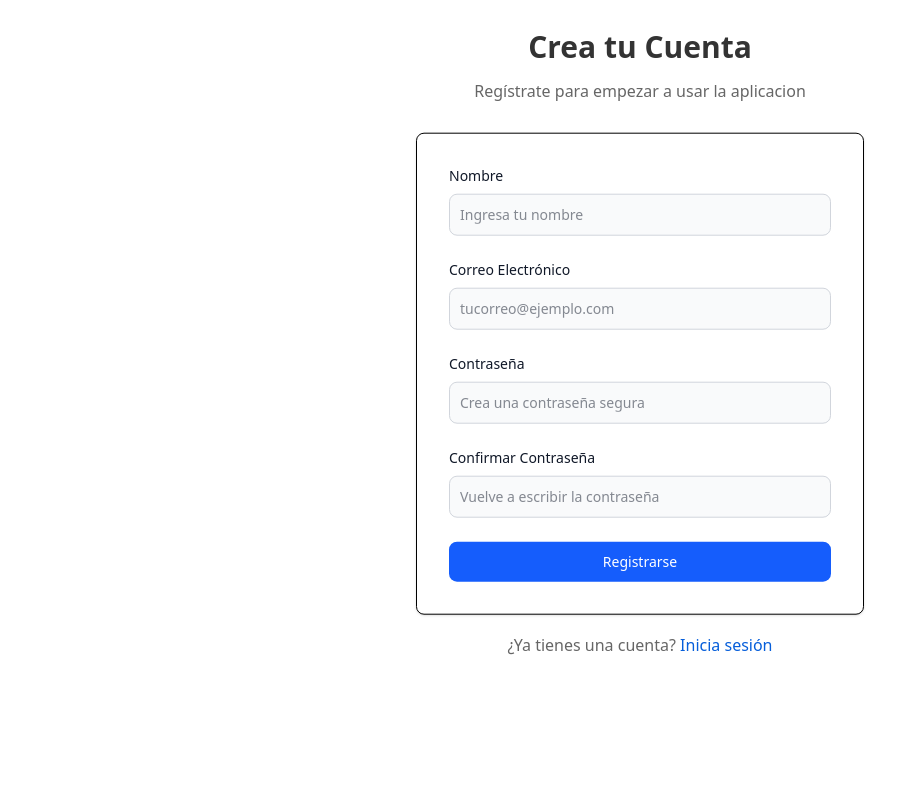
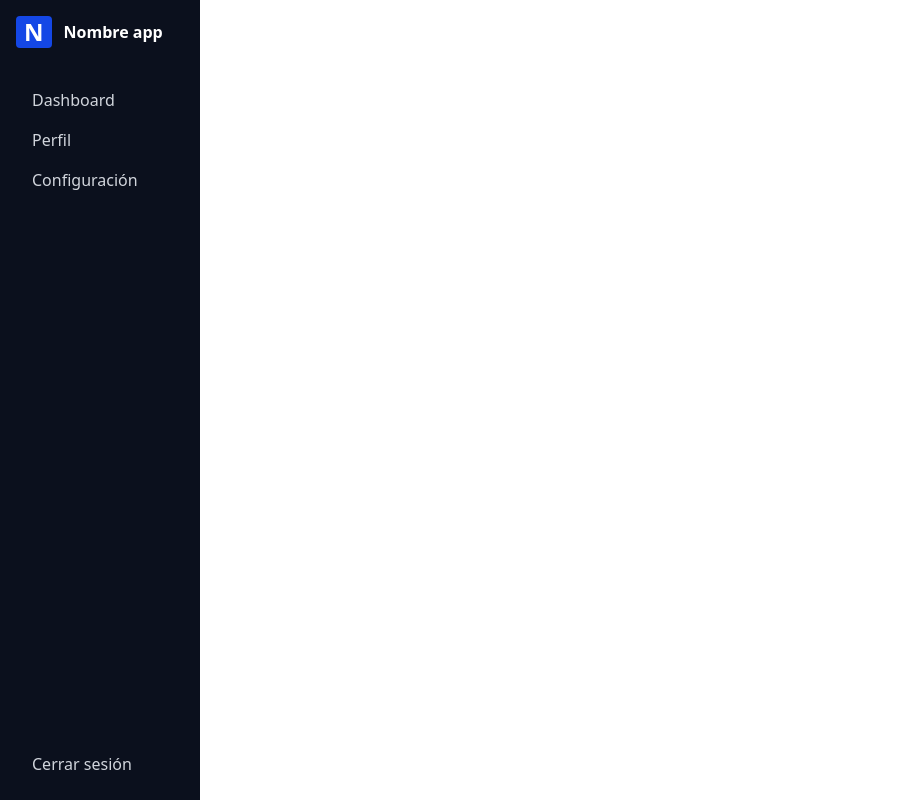
Before and after one commit to MAngelCar0/examen-octubre-m-m, a React (Vite) app: page / in a window 1280 px wide. Shown: the whole page, without its empty margins (0-911 px from the left). Built offline with nearby package versions, Linux system fonts and the light colour scheme.

Commit message:
se creo el componente AsideBar

```diff
--- a/src/App.jsx
+++ b/src/App.jsx
@@ -1,11 +1,12 @@
 import './App.css'
+import { AsideDashboard } from './components/AsideDashboard'
 import { Registro } from './pages/Registro/Registro'
 
 function App() {
 
 
   return (
-    <Registro/>
+    <AsideDashboard/>
   )
 }
 
--- /dev/null
+++ b/src/components/AsideDashboard.css
@@ -0,0 +1,12 @@
+.dashboard-container {
+    width: 100%;
+    height: 100vh;
+    display: flex;
+}
+
+.sidebar {
+    height: 100vh;
+    position: relative;
+    display: flex;
+    flex-direction: column;
+}
--- /dev/null
+++ b/src/components/AsideDashboard.jsx
@@ -0,0 +1,21 @@
+import '../components/AsideDashboard.css'
+export function AsideDashboard() {
+    return (
+        <div className="dashboard-container">
+            <div className="sidebar w-50 bg-[#0B101D]">
+                <div className="w-full h-16 flex items-center p-4">
+                    <p className="text-white text-2xl bg-blue-700 px-2 rounded font-bold mr-3">N</p>
+                    <h1 className="text-1xl font-bold text-white">Nombre app</h1>
+                </div>
+                <div className="flex flex-col p-4 flex-grow">
+                    <a className="text-gray-300 py-2 hover:bg-blue-700 px-4 rounded">Dashboard</a>
+                    <a className="text-gray-300 py-2 hover:bg-blue-700 px-4 rounded">Perfil</a>
+                    <a className="text-gray-300 py-2 hover:bg-blue-700 px-4 rounded">Configuración</a>
+                </div>
+                <div className="p-4 ">
+                    <a className="text-gray-300 py-2 hover:bg-blue-700 px-4 rounded block">Cerrar sesión</a>
+                </div>
+            </div>
+        </div>
+    )
+}
```
